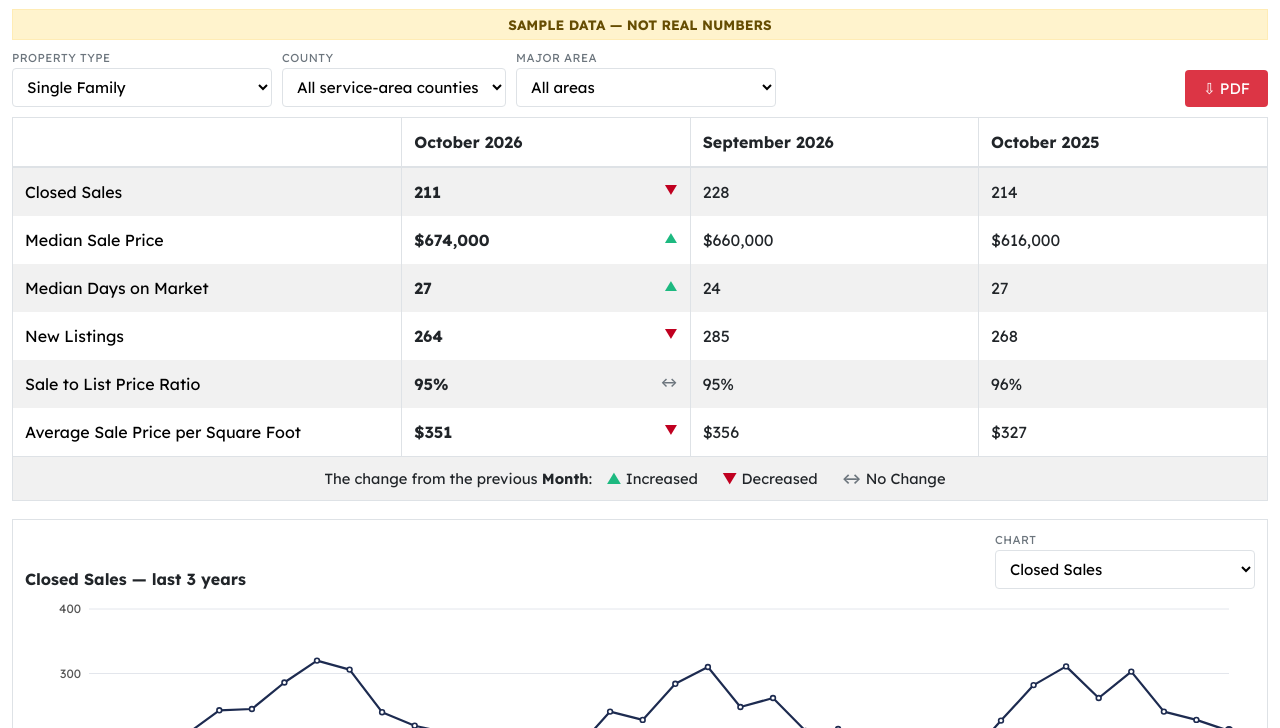
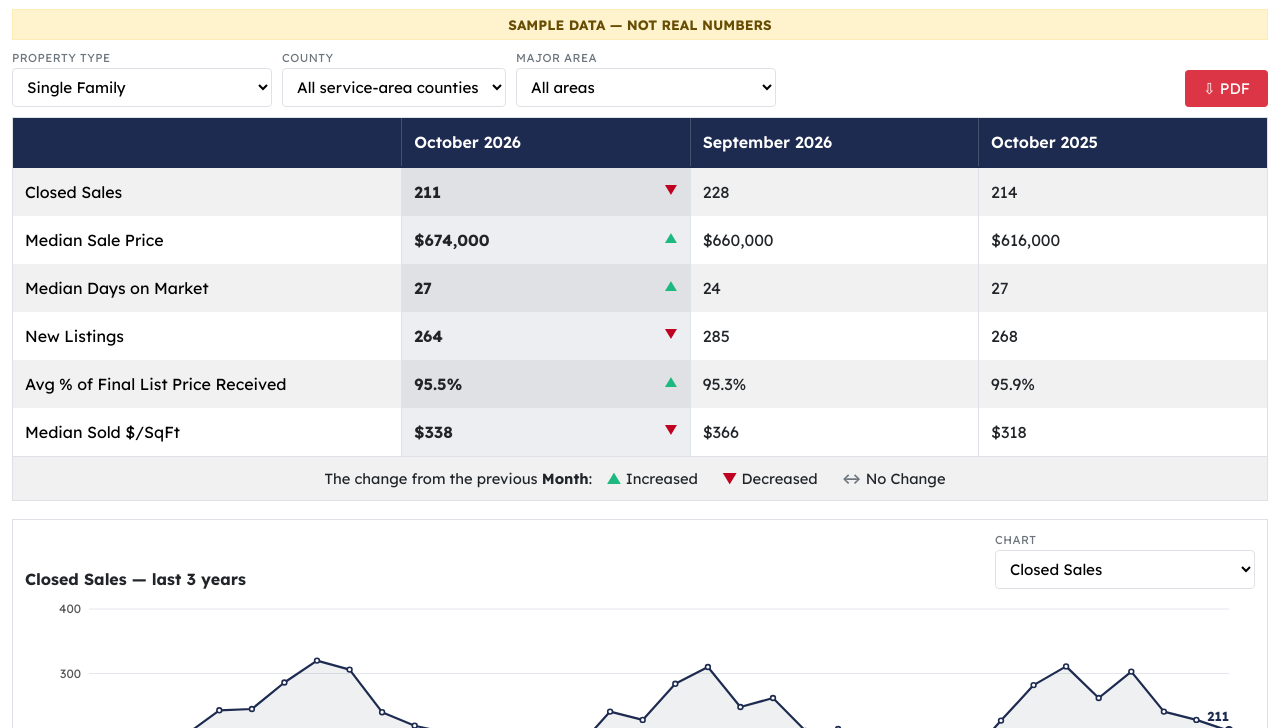
Before and after one commit to bscmls/bscmls-market, a plain HTML site: page preview.html in a window 1280 px wide. Shown: the part 72-800 px from the top of the page. Drawn offline with nearby package versions, Linux system fonts and the light colour scheme.

Commit message:
Add files via upload

```diff
--- a/preview.html
+++ b/preview.html
@@ -27,10 +27,11 @@
   table { width:100%; border-collapse:collapse; min-width:640px; table-layout:fixed; }
   th, td { padding:14px 12px; text-align:left; border-left:1px solid var(--border); }
   th:first-child, td:first-child { border-left:0; }
-  th { font-weight:700; border-bottom:2px solid var(--border); white-space:nowrap; }
+  th { font-weight:600; background:#1d2b50; color:#fff; border-bottom:2px solid #1d2b50; white-space:nowrap; }
+  th, thead th { border-left-color:rgba(255,255,255,.18); }
   td:first-child { color:#000; }
   tbody tr:nth-child(odd) { background:var(--band); }
-  td.cur { font-weight:700; white-space:nowrap; }
+  td.cur { font-weight:700; white-space:nowrap; background:rgba(29,43,80,.08); }
   .ind { float:right; margin-left:14px; font-size:.8rem; }
   .up { color:var(--up); } .down { color:var(--down); } .flat { color:var(--muted); }
   .legend { background:var(--band); text-align:center; padding:12px; font-size:.92rem; border-top:1px solid var(--border); }
@@ -131,7 +132,7 @@ var PER_ACRE = { land_struct:1, vacant:1, c_land:1, ALL_LAND:1 };
 var MONTHS = ["January","February","March","April","May","June","July","August","September","October","November","December"];
 var MSHORT = ["Jan","Feb","Mar","Apr","May","Jun","Jul","Aug","Sep","Oct","Nov","Dec"];
 var METRICS = [["closed","Closed Sales","int"],["price","Median Sale Price","usd"],["dom","Median Days on Market","int"],
-               ["newl","New Listings","int"],["ratio","Sale to List Price Ratio","pct"],["per","","usd"]];
+               ["newl","New Listings","int"],["ratio","Avg % of Final List Price Received","pct"],["per","","usd"]];
 var sel = { type: "sfh", county: -1, area: -1, metric: "closed" };
 var LINE = "#1d2b50";
 
@@ -150,7 +151,7 @@ function median(a) {
 function periodLabel(iso) { var p = iso.split("-"); return MONTHS[+p[1] - 1] + " " + p[0]; }
 function prettyDate(iso) { var p = iso.split("-"); return MONTHS[+p[1] - 1] + " " + (+p[2]) + ", " + p[0]; }
 function metricObj(k) { return METRICS.filter(function (m) { return m[0] === k; })[0]; }
-function metricLabel(m) { return m[1] || (PER_ACRE[sel.type] ? "Average Sale Price per Acre" : "Average Sale Price per Square Foot"); }
+function metricLabel(m) { return m[1] || (PER_ACRE[sel.type] ? "Median Sold $/Acre" : "Median Sold $/SqFt"); }
 
 /* Series for every period (oldest first, index N-1 = current month) */
 function compute() {
@@ -162,28 +163,28 @@ function compute() {
   DATA.closed.forEach(function (r) { if (ok(r)) by[r[0]].push(r); });
   DATA.listed.forEach(function (r) { if (ok(r)) nl[r[0]] += r[4]; });
   for (p = 0; p < N; p++) {
-    var prices = [], doms = [], ratios = [], sumP = 0, sumA = 0;
+    var prices = [], doms = [], ratios = [], pers = [];
     by[p].forEach(function (r) {
       if (r[4]) prices.push(r[4]);
       if (r[6] != null && r[6] >= 0) doms.push(r[6]);
       if (r[4] && r[5]) ratios.push(r[4] / r[5] * 100);
       var a = acre ? r[8] : r[7];
-      if (r[4] && a > 0) { sumP += r[4]; sumA += a; }
+      if (r[4] && a > 0) pers.push(r[4] / a);
     });
     out.closed.push(by[p].length); out.price.push(median(prices)); out.dom.push(median(doms));
-    out.newl.push(nl[p]); out.ratio.push(median(ratios)); out.per.push(sumA > 0 ? sumP / sumA : null);
+    out.newl.push(nl[p]); out.ratio.push(ratios.length ? ratios.reduce(function (x, y) { return x + y; }, 0) / ratios.length : null); out.per.push(median(pers));
   }
   return out;
 }
 function fmt(v, t) {
   if (v === null || v === undefined) return "—";
   if (t === "usd") return "$" + Math.round(v).toLocaleString("en-US");
-  if (t === "pct") return Math.round(v) + "%";
+  if (t === "pct") return v.toFixed(1) + "%";
   return Math.round(v).toLocaleString("en-US");
 }
-function ind(cur, prev) {
+function ind(cur, prev, t) {
   if (cur == null || prev == null) return "";
-  var a = Math.round(cur), b = Math.round(prev);
+  var f = t === "pct" ? 10 : 1, a = Math.round(cur * f), b = Math.round(prev * f);
   if (a > b) return '<span class="ind up">&#9650;</span>';
   if (a < b) return '<span class="ind down">&#9660;</span>';
   return '<span class="ind flat">&#8596;</span>';
@@ -194,7 +195,7 @@ function bodyHTML(d) {
   var ix = tableIdx();
   return METRICS.map(function (m) {
     var v = ix.map(function (i) { return d[m[0]][i]; }), t = m[2];
-    return "<tr><td>" + metricLabel(m) + '</td><td class="cur">' + fmt(v[0], t) + ind(v[0], v[1]) + "</td><td>" + fmt(v[1], t) + "</td><td>" + fmt(v[2], t) + "</td></tr>";
+    return "<tr><td>" + metricLabel(m) + '</td><td class="cur">' + fmt(v[0], t) + ind(v[0], v[1], t) + "</td><td>" + fmt(v[1], t) + "</td><td>" + fmt(v[2], t) + "</td></tr>";
   }).join("");
 }
 
@@ -206,7 +207,7 @@ function niceStep(range, ticks) {
 }
 function axisLabel(v, t) {
   if (t === "usd") { if (Math.abs(v) >= 1e6) return "$" + +(v / 1e6).toFixed(2) + "M"; if (Math.abs(v) >= 1e4) return "$" + Math.round(v / 1e3) + "K"; return "$" + Math.round(v).toLocaleString("en-US"); }
-  if (t === "pct") return Math.round(v) + "%";
+  if (t === "pct") return +v.toFixed(1) + "%";
   return Math.round(v).toLocaleString("en-US");
 }
 /* returns {html, g} where g holds scale info for the tooltip */
@@ -245,10 +246,20 @@ function chartSVG(W, H, d, interactive, key) {
     if (vals[i] == null) { pen = false; continue; }
     path += (pen ? "L" : "M") + X(i).toFixed(1) + "," + Y(vals[i]).toFixed(1); pen = true;
   }
+  var seg = [], cur = [];
+  for (i = 0; i < N; i++) { if (vals[i] == null) { if (cur.length) seg.push(cur); cur = []; } else cur.push(i); }
+  if (cur.length) seg.push(cur);
+  seg.forEach(function (q) {
+    if (q.length < 2) return;
+    var a = "M" + X(q[0]).toFixed(1) + "," + (H - B);
+    q.forEach(function (k) { a += "L" + X(k).toFixed(1) + "," + Y(vals[k]).toFixed(1); });
+    s += '<path d="' + a + "L" + X(q[q.length - 1]).toFixed(1) + "," + (H - B) + 'Z" fill="#1d2b50" fill-opacity="0.07"/>';
+  });
   s += '<path d="' + path + '" fill="none" stroke="' + LINE + '" stroke-width="2.2" stroke-linejoin="round" stroke-linecap="round"/>';
   for (i = 0; i < N; i++) if (vals[i] != null && (i === N - 1 || !interactive || N <= 40)) {
     s += '<circle cx="' + X(i).toFixed(1) + '" cy="' + Y(vals[i]).toFixed(1) + '" r="' + (i === N - 1 ? 4 : 2.4) + '" fill="' + (i === N - 1 ? LINE : "#ffffff") + '" stroke="' + LINE + '" stroke-width="1.6"/>';
   }
+  if (!small && vals[N - 1] != null) s += '<text x="' + X(N - 1).toFixed(1) + '" y="' + (Y(vals[N - 1]) - 10).toFixed(1) + '" text-anchor="end" font-size="' + (fs + 1) + '" font-weight="700" fill="' + LINE + '">' + fmt(vals[N - 1], t) + "</text>";
   if (interactive) s += '<line id="hov" x1="0" x2="0" y1="' + T + '" y2="' + (H - B) + '" stroke="#999999" stroke-dasharray="3 3" visibility="hidden"/><circle id="hovdot" r="5.5" fill="' + LINE + '" stroke="#ffffff" stroke-width="2" visibility="hidden"/>';
   s += "</svg>";
   return { html: s, g: { W: W, L: L, R: R, X: X, Y: Y, vals: vals, t: t } };
@@ -329,9 +340,9 @@ function summaryHTML(d) {
   var nl = g("newl", c);
   v = chg(nl, g("newl", pm));
   var s5 = "<b>" + fmt(nl, "int") + "</b> new " + (nl === 1 ? "listing was" : "listings were") + " added" + (v ? ", " + v + " from the previous month" : "");
-  if (g("ratio", c) != null) s5 += ", and properties that sold went for a median of <b>" + fmt(g("ratio", c), "pct") + "</b> of their list price";
+  if (g("ratio", c) != null) s5 += ", and sold properties received an average of <b>" + fmt(g("ratio", c), "pct") + "</b> of their final list price";
   out.push(s5 + ".");
-  if (g("per", c) != null) out.push("The average sale price was <b>" + fmt(g("per", c), "usd") + "</b> per " + (PER_ACRE[sel.type] ? "acre" : "square foot") + ".");
+  if (g("per", c) != null) out.push("The median sold price was <b>" + fmt(g("per", c), "usd") + "</b> per " + (PER_ACRE[sel.type] ? "acre" : "square foot") + ".");
   var ps = d.price.filter(function (x) { return x != null; });
   if (ps.length > 11) out.push("Over the past three years, the median sale price has ranged from " + fmt(Math.min.apply(null, ps), "usd") + " to " + fmt(Math.max.apply(null, ps), "usd") + ".");
   var html = "<p>" + out.join(" ") + "</p>";
```
